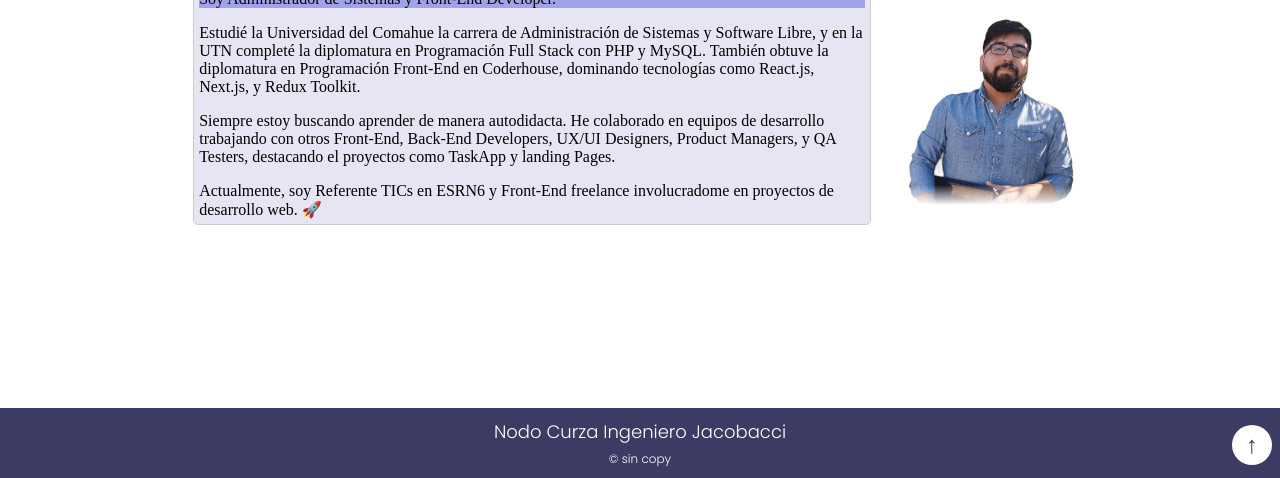
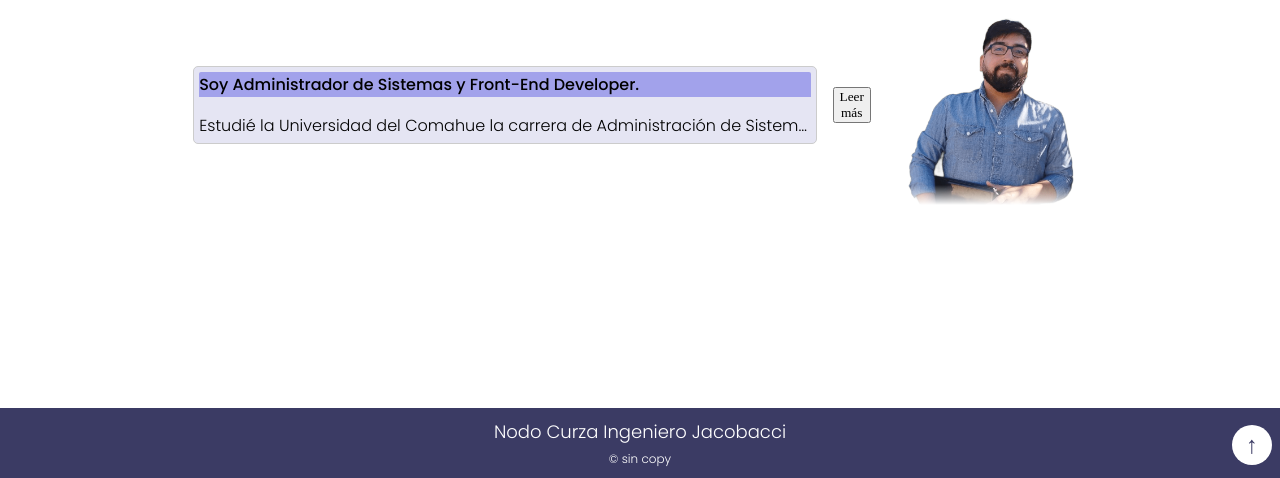
Before and after one commit to guillenec/guille_web_statica_uncoma, a plain HTML site: page pages/acercade/acercade.html in a window 1280 px wide. Shown: the part 322-800 px from the top of the page. Drawn offline with Linux system fonts and the light colour scheme; a web font is replaced by a local one.

Commit message:
feat caja normal y caja elipsis

```diff
--- a/pages/acercade/acercade.html
+++ b/pages/acercade/acercade.html
@@ -23,25 +23,56 @@
       🧑‍💻 Sobre mí:
     </h1>
     <section class="content_b">
-      <section class="content_c">
+      <section class="content_c caja_elipsis" id="cvContent">
         <p class="sticky"> Soy Administrador de Sistemas y Front-End Developer.</p>
-        <p>Estudié la Universidad del Comahue la
-          carrera de
-          Administración de Sistemas y Software Libre, y en la UTN completé la diplomatura en Programación Full Stack
-          con
-          PHP
-          y MySQL. También obtuve la diplomatura en Programación Front-End en Coderhouse, dominando tecnologías como
+        <p>Estudié la Universidad del Comahue la carrera de Administración de Sistemas y Software Libre,
+          y en la UTN
+          completé la diplomatura en Programación Full Stack
+          con PHP y MySQL. También obtuve la diplomatura en Programación Front-End en Coderhouse, dominando tecnologías
+          como
           React.js,
-          Next.js, y Redux Toolkit. </p>
-        <p> Siempre estoy buscando aprender de manera autodidacta. He colaborado en equipos de desarrollo trabajando con
+          Next.js, y Redux Toolkit.
+          Siempre estoy buscando aprender de manera autodidacta. He colaborado en equipos de desarrollo trabajando con
           otros
           Front-End, Back-End Developers, UX/UI Designers, Product Managers, y QA Testers, destacando el proyectos como
-          TaskApp y landing Pages. </p>
-        <p>
+          TaskApp y landing Pages.
+
           Actualmente, soy Referente TICs en ESRN6 y Front-End freelance involucradome en proyectos de desarrollo web.
           🚀
-        </p>
+
+          Lorem ipsum dolor sit amet consectetur adipisicing elit. Perspiciatis voluptates iure qui. Fugiat cupiditate
+          libero sint quaerat, ratione iste? Tenetur necessitatibus ut eaque. Perspiciatis, eos soluta! Facere ab ullam
+          labore.
+          Magnam neque consequatur at dolore. Non, ullam obcaecati perspiciatis, quisquam dolorem quasi labore amet
+          porro repellat adipisci maiores. Inventore minima obcaecati eum beatae sequi voluptatem odio quae deserunt
+          placeat fugiat?
+          Quod illo laboriosam iusto doloribus quibusdam magnam, voluptatum suscipit asperiores eveniet itaque dolores
+          facere incidunt ex assumenda, repellat numquam ipsam placeat sed aut nostrum qui recusandae officia. Eos,
+          consequatur nulla?
+          Error blanditiis corporis voluptatibus molestias nisi possimus. Atque perferendis commodi officia reiciendis
+          facilis amet veritatis neque ipsam nostrum pariatur deserunt labore voluptate esse nulla repellendus, iusto
+          optio beatae impedit quis?
+          Ut tenetur, cumque, ea, alias incidunt ab nihil aut deleniti tempora numquam voluptatibus. Repudiandae
+          doloremque commodi suscipit impedit qui sit amet laudantium debitis, tempora id reprehenderit, ducimus,
+          deserunt ullam quia?
+          Dolores a ipsam laudantium quos, nobis repellat suscipit, harum facere eum et magnam veritatis porro
+          cupiditate voluptates maxime aliquam sunt deserunt quo aspernatur aliquid dolore placeat? Culpa illo
+          voluptatem nulla!
+          Amet rerum earum deleniti nam, laborum molestiae vel nostrum neque quod? Quasi consectetur corrupti, enim
+          rerum velit, aliquid temporibus ad blanditiis vel, amet facilis quaerat fuga accusantium animi maiores at.
+          Numquam, suscipit. Dolorem minus officia, voluptas alias odio reprehenderit maxime ipsum praesentium amet
+          excepturi vel veniam labore explicabo nostrum cumque? Quos eum, cum rem sit sapiente fuga. Aperiam, itaque
+          beatae!
+          Ea quod rerum corrupti consequatur repellendus natus quaerat eius, laboriosam dolorum animi modi maxime
+          suscipit praesentium exercitationem voluptates vero provident commodi. Quibusdam, animi quos? Reprehenderit
+          fuga accusamus sequi quos rerum!
+          Placeat, eum ab iure voluptatibus voluptates, quibusdam ipsa numquam corporis aspernatur id harum. Sequi
+          maxime iure dolor porro velit autem tenetur error accusantium dolorem consequuntur facilis fuga, ipsa voluptas
+          a!</p>
+
       </section>
+      <!-- Botón Leer Más -->
+      <button class="btn-read-more" id="readMoreBtn">Leer más</button>
       <img src="../../img/guillermoPerfil1.0.png" alt="foto de perfil guiillermo neculqueo">
     </section>
   </main>
@@ -52,6 +83,7 @@
   <a class="backTop" href="#subir">
     ↑
   </a>
+  <script src="./script.js"></script>
 </body>
 
 </html>
--- /dev/null
+++ b/pages/acercade/script.js
@@ -0,0 +1,18 @@
+document.addEventListener("DOMContentLoaded", () => {
+  const readMoreBtn = document.getElementById("readMoreBtn");
+  const cvContent = document.getElementById("cvContent");
+
+  readMoreBtn.addEventListener("click", () => {
+    if (cvContent.classList.contains("caja_elipsis")) {
+      // Cambiar a vista completa
+      cvContent.classList.remove("caja_elipsis");
+      cvContent.classList.add("caja_normal");
+      readMoreBtn.textContent = "Leer menos";
+    } else {
+      // Cambiar a vista abreviada
+      cvContent.classList.remove("caja_normal");
+      cvContent.classList.add("caja_elipsis");
+      readMoreBtn.textContent = "Leer más";
+    }
+  });
+});
--- a/styles.css
+++ b/styles.css
@@ -77,6 +77,7 @@
 .main .content_b {
   width: 90%;
   height: auto;
+  position: relative;
   padding: 5px;
   display: flex;
   flex-direction: row;
@@ -85,19 +86,59 @@
   gap: 1rem;
 }
 
-.main .content_b .content_c {
+.main .content_b .caja_elipsis {
   background-color: var(--color_custom3);
   display: flex;
   flex-direction: column;
   gap: 1rem;
   text-align: left;
   font-size: 1rem;
-  max-height: 300px;
-  overflow-y: auto;
+  width: 100%;
+  max-height: 250px;
+  /* overflow-y: auto; */
   position: relative;
   padding: 5px;
   border: 1px solid #ccc;
   border-radius: 5px;
+  overflow: hidden;
+
+
+  & p {
+    font-family: var(--parrafo);
+    font-size: 1rem;
+    white-space: nowrap;
+    overflow: hidden;
+    text-overflow: ellipsis;
+    ;
+
+  }
+}
+
+.main .content_b .normal {
+  background-color: var(--color_custom3);
+  display: flex;
+  flex-direction: column;
+  gap: 1rem;
+  text-align: left;
+  font-size: 1rem;
+  width: 100%;
+  max-height: auto;
+  /* overflow-y: auto; */
+  position: relative;
+  padding: 5px;
+  border: 1px solid #ccc;
+  border-radius: 5px;
+  /* overflow: hidden; */
+
+
+  & p {
+    font-family: var(--parrafo);
+    font-size: 1rem;
+    white-space: wrap;
+    overflow: auto;
+    /* text-overflow: ellipsis; */
+
+  }
 }
 
 .main .content_b .content_c::-webkit-scrollbar {
```
